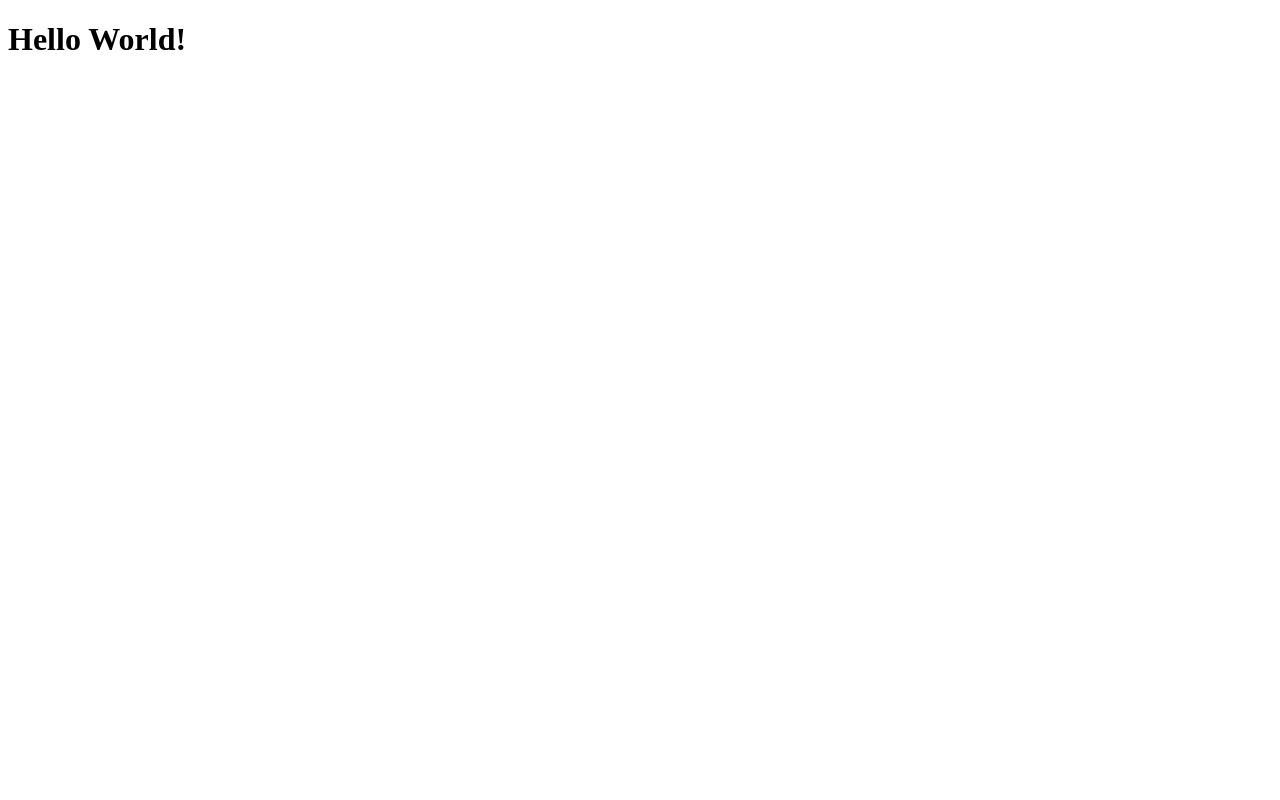
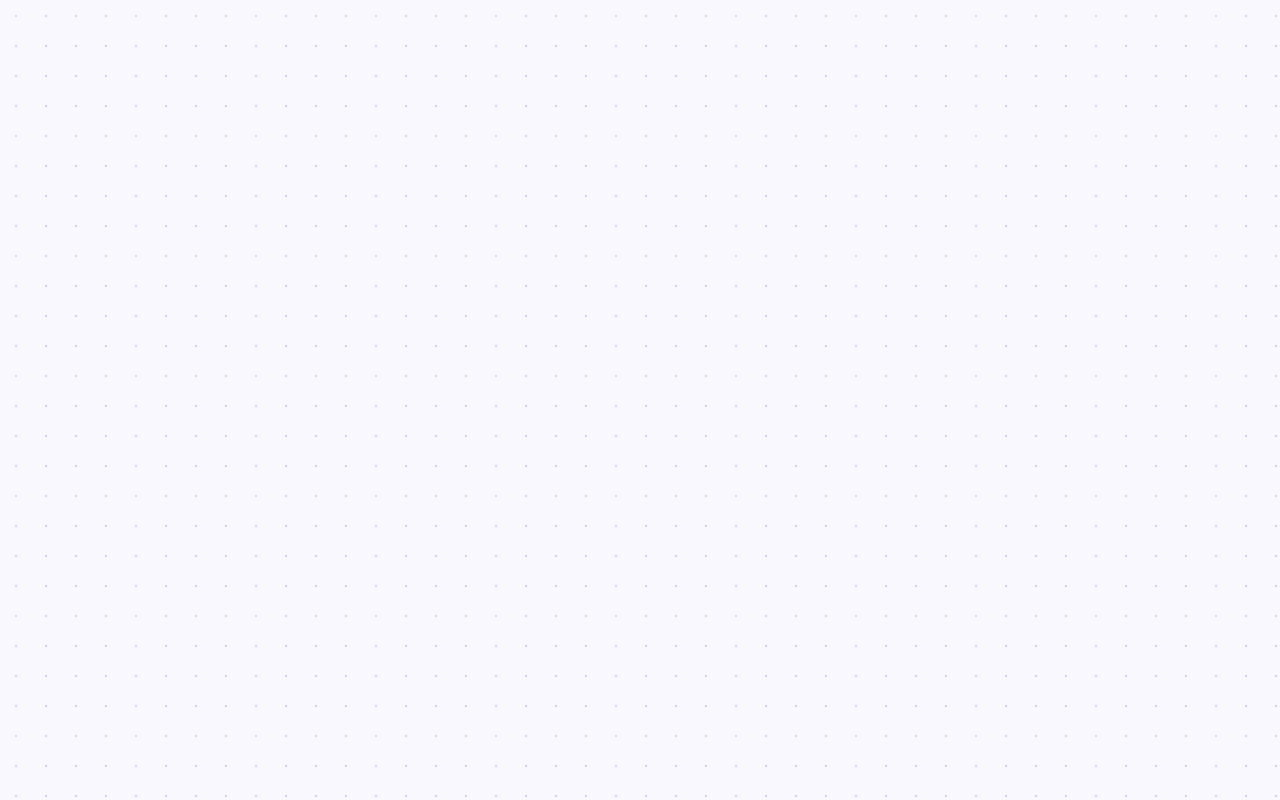
Before and after one commit to sruthijaganmohan/portfolio, a React (Create React App) app: page / in a window 1280 px wide. Built offline with nearby package versions, Linux system fonts and the light colour scheme.

Commit message:
dotted background

```diff
--- a/src/App.css
+++ b/src/App.css
@@ -0,0 +1,6 @@
+body {
+  background: #F9F8FF;
+  background-image: radial-gradient(#D3CCFF 1.5px, transparent 0);
+  background-size: 30px 30px;
+  background-position: -29px -29px;
+}
--- a/src/App.js
+++ b/src/App.js
@@ -3,7 +3,6 @@ import './App.css';
 const App = () => {
   return (
     <div className="App">
-      <h1>Hello World!</h1>
     </div>
   );
 }
```
